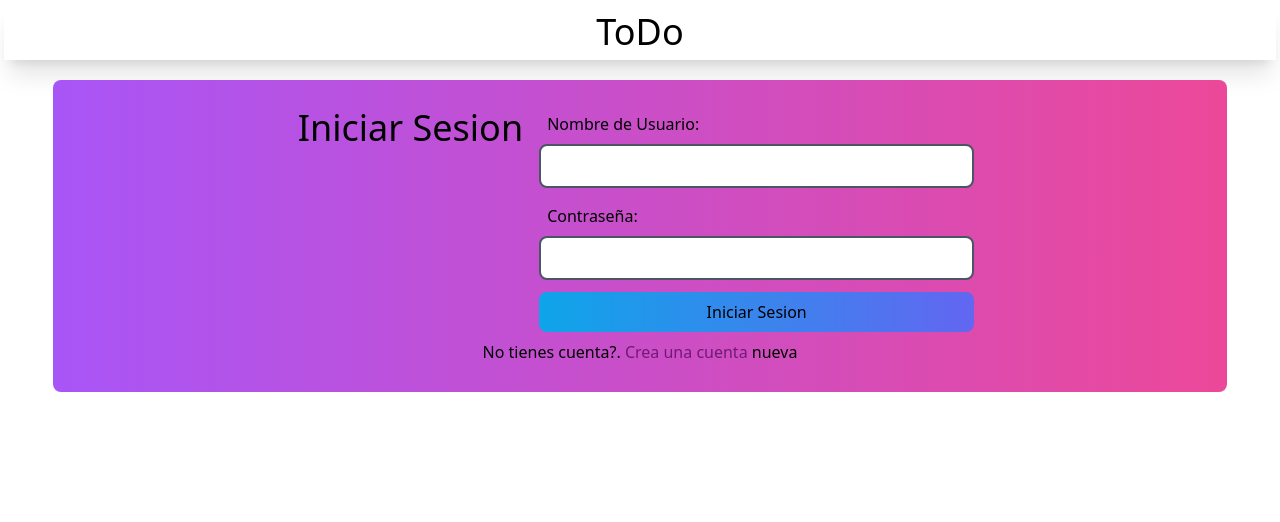
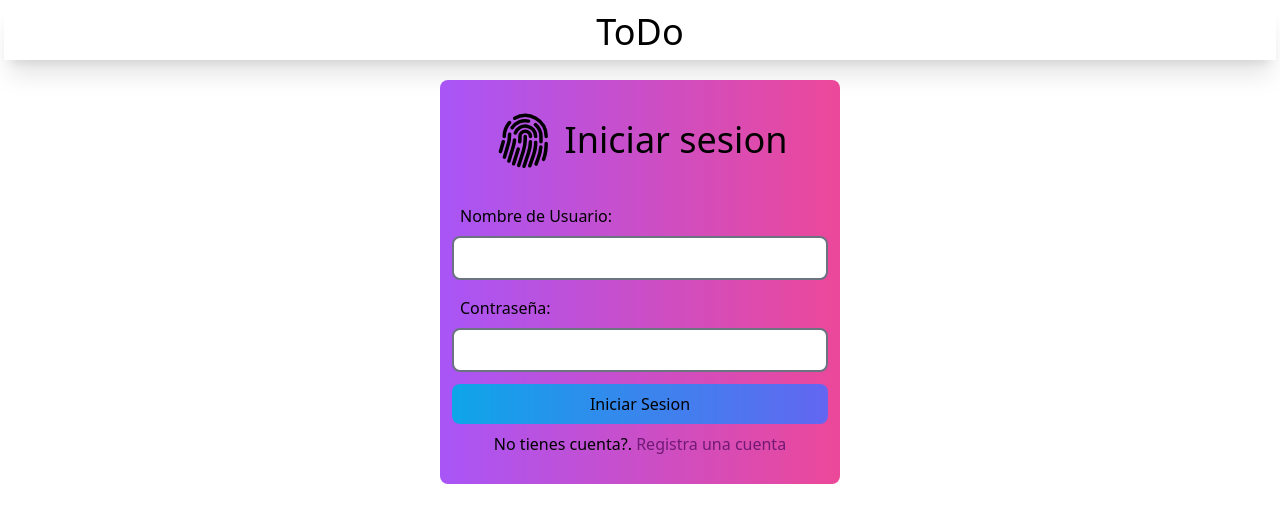
Before and after one commit to rapetitc/ToDo, a React app: page / in a window 1280 px wide. Shown: the top 522 px of the page. Built offline with nearby package versions, Linux system fonts and the light colour scheme; no server answers; the database is empty; the HTML template or start-up script is replaced by a standard one.

Commit message:
ToDoApp | General Updates 073123|1

```diff
--- a/src/App.jsx
+++ b/src/App.jsx
@@ -3,6 +3,7 @@ import { Routes, Route } from "react-router-dom";
 //Context
 import UserLogContext from "./Context/UserLogContext";
 //Components
+import LoadingUI from "./Components/LoadingUI";
 import Header from "./Components/Header";
 import LogInForm from "./Components/LogInForm";
 import CreateUserForm from "./Components/CreateUserForm";
@@ -12,6 +13,7 @@ const App = () => {
   const { userToken } = useContext(UserLogContext);
   return (
     <>
+      <LoadingUI />
       <Header />
       <Routes>
         {userToken.length == 0 ? (
--- a/src/Components/CreateUserForm.jsx
+++ b/src/Components/CreateUserForm.jsx
@@ -1,40 +1,21 @@
-import React from "react";
+import React, { useState, useRef, useContext } from "react";
 import { Link, useNavigate } from "react-router-dom";
 import Swal from "sweetalert2";
 import { evalForm } from "../utils/inputEval";
 import UserMng from "../Controllers/UserManager";
 import Input from "./Input";
+import ThemeContext from "../Context/ThemeContext";
 
 const CreateUserForm = () => {
   const navigate = useNavigate();
+  const { setLoading } = useContext(ThemeContext);
 
-  async function evalUname(text) {
-    const value = text.toLowerCase();
-    if (value.length > 4) {
-      try {
-        const { isOk } = await UserMng.isUnameAvailable(value);
-        if (!isOk) throw "UserNameExists";
-        return { valid: "valid", data: value };
-      } catch (error) {
-        return { valid: "invalid", error: "Nombre de usuario ya existe!", data: value };
-      }
-    }
-    return { valid: "invalid", error: "Debe contener 4 caracteres o mas!", data: value };
-  }
-  const evalPassword = (text) => {
-    if (text.length > 8) return { valid: "valid", data: text };
-    if (text.length > 0) return { valid: "invalid", error: "Debe contener 8 caracteres o mas!", data: text };
-    return { valid: "normal", data: text };
-  };
-  const evalNames = (text) => {
-    if (text.length > 3) return { valid: "valid", data: text };
-    if (text.length > 0) return { valid: "invalid", error: "Debe contener 4 caracteres o mas!", data: text };
-    return { valid: "normal", data: text };
-  };
   const handlingSubmit = async (e) => {
     e.preventDefault();
-    const formInfo = evalForm(e.target);
-    const { isOk } = await UserMng.createUser(formInfo);
+    setLoading(true);
+    const { names, uname, password } = evalForm(e.target);
+    const [fname, lname] = names.split(" ");
+    const { isOk } = await UserMng.createUser({ fname, lname: lname ?? "", uname, password });
     if (isOk) {
       Swal.fire({
         position: "center",
@@ -56,16 +37,22 @@ const CreateUserForm = () => {
         timer: 1500,
       });
     }
+    setLoading(false);
   };
 
   return (
-    <form onSubmit={handlingSubmit} className='flex flex-wrap justify-center w-11/12 h-min py-6 my-5 mx-auto rounded-lg bg-gradient-to-r from-purple-500 to-pink-500'>
-      <h1 className='text-4xl p-1 mb-5'>Crear cuenta</h1>
-      <div className='mx-2'>
-        <Input type={"text"} name={"uname"} title={"Nombre de Usuario:"} borderC={"border-gray-700"} evaluator={evalUname} required={true} />
-        <Input type={"password"} name={"password"} title={"Contraseña:"} evaluator={evalPassword} required={true} />
-        <Input type={"text"} name={"fname"} title={"Nombre:"} evaluator={evalNames} required={true} />
-        <Input type={"text"} name={"lname"} title={"Apellido:"} evaluator={evalNames} required={true} />
+    <form onSubmit={handlingSubmit} className='flex flex-wrap justify-center w-11/12 sm:w-[400px] h-min py-6 my-5 mx-auto rounded-lg bg-gradient-to-r from-purple-500 to-pink-500'>
+      <div className='flex justify-center items-center mb-5 w-full'>
+        <svg xmlns='http://www.w3.org/2000/svg' fill='currentColor' className='h-16 p-1 m-1' viewBox='0 0 16 16'>
+          <path d='M14.5 3a.5.5 0 0 1 .5.5v9a.5.5 0 0 1-.5.5h-13a.5.5 0 0 1-.5-.5v-9a.5.5 0 0 1 .5-.5h13zm-13-1A1.5 1.5 0 0 0 0 3.5v9A1.5 1.5 0 0 0 1.5 14h13a1.5 1.5 0 0 0 1.5-1.5v-9A1.5 1.5 0 0 0 14.5 2h-13z' />
+          <path d='M5 8a.5.5 0 0 1 .5-.5h7a.5.5 0 0 1 0 1h-7A.5.5 0 0 1 5 8zm0-2.5a.5.5 0 0 1 .5-.5h7a.5.5 0 0 1 0 1h-7a.5.5 0 0 1-.5-.5zm0 5a.5.5 0 0 1 .5-.5h7a.5.5 0 0 1 0 1h-7a.5.5 0 0 1-.5-.5zm-1-5a.5.5 0 1 1-1 0 .5.5 0 0 1 1 0zM4 8a.5.5 0 1 1-1 0 .5.5 0 0 1 1 0zm0 2.5a.5.5 0 1 1-1 0 .5.5 0 0 1 1 0z' />
+        </svg>
+        <h1 className='text-4xl p-1 '>Crear cuenta</h1>
+      </div>
+      <div className='w-full mx-2'>
+        <Input type={"text"} name={"names"} title={"Nombre y Apellido:"} required={true} />
+        <Input type={"text"} name={"uname"} title={"Nombre de Usuario:"} required={true} />
+        <Input type={"password"} name={"password"} title={"Contraseña:"} required={true} />
         <div className='flex justify-center flex-wrap w-full'>
           <button type='submit' className='w-full py-2 m-1 rounded-lg cursor-pointer bg-gradient-to-r from-sky-500 to-indigo-500'>
             Crear Usuario
--- a/src/Components/Header.jsx
+++ b/src/Components/Header.jsx
@@ -3,14 +3,18 @@ import { Link } from "react-router-dom";
 import UserLogContext from "../Context/UserLogContext";
 import { pageConfig } from "../utils/config";
 import SessionMng from "../Controllers/SessionManager";
+import ThemeContext from "../Context/ThemeContext";
 
 const Header = () => {
   const { userToken, setUserToken } = useContext(UserLogContext);
+  const { setLoading } = useContext(ThemeContext);
 
   const closeSession = async () => {
+    setLoading(true);
     await SessionMng.closeSession(userToken);
     localStorage.setItem("UserToken", "");
     setUserToken("");
+    setLoading(false);
   };
 
   return (
--- a/src/Components/Input.jsx
+++ b/src/Components/Input.jsx
@@ -1,12 +1,13 @@
 import React, { useState } from "react";
+import UserMng from "../Controllers/UserManager";
 
-const Input = ({ type = "text", name, title, required = false, evaluator = undefined, autoComplete = "off" }) => {
-  const [validation, setValidation] = useState();
-  const [errorMsg, setErrorMsg] = useState("");
-  const [value, setValue] = useState("");
+const Input = ({ type = "text", name, title, required = false, autoComplete = "off" }) => {
+  const [isValid, setValidity] = useState();
+  const [errorMsg, setErrorMsg] = useState();
+  const [value, setValue] = useState();
 
   const boderStyle = {
-    default: "border-gray-600",
+    default: "border-gray-500",
     valid: "border-green-600",
     invalid: "border-red-600",
   };
@@ -23,21 +24,48 @@ const Input = ({ type = "text", name, title, required = false, evaluator = undef
       </svg>
     ),
   };
+  const evaluator = {
+    uname: async (text) => {
+      const value = text.toLowerCase();
+      setValue(value);
+      if (value.length < 4) return { validity: "invalid", error: "Debe contener 4 caracteres o mas!" };
+      try {
+        const { isOk } = await UserMng.isUnameAvailable(value);
+        if (!isOk) throw "UserNameExists";
+        return { validity: "valid" };
+      } catch (error) {
+        return { validity: "invalid", error: "Nombre de usuario ya existe!" };
+      }
+    },
+    luname: async (text) => {
+      const value = text.toLowerCase();
+      setValue(value);
+      if (value.length >= 4) return { validity: "valid" };
+      return { validity: "invalid", error: "Debe contener 4 caracteres o mas!" };
+    },
+    password: (text) => {
+      setValue(text);
+      if (text.length >= 8) return { validity: "valid" };
+      return { validity: "invalid", error: "¡Debe contener 8 caracteres o mas!" };
+    },
+    names: (text) => {
+      setValue(text);
+      if (text.length >= 1) return { validity: "valid" };
+      return { validity: "invalid", error: "¡Debe contener almeonos 1 caracter o mas!" };
+    },
+  };
+
+  const dfltVal = () => {
+    setValidity();
+    setErrorMsg();
+  };
 
   const handlerValue = async ({ target }) => {
     const { value } = target;
-
-    try {
-      if (evaluator == undefined || value.length < 1) throw "NoEvaluation";
-      const { valid, error, data } = await evaluator(value);
-
-      setErrorMsg(error);
-      setValidation(valid);
-      setValue(data);
-    } catch (error) {
-      setValue(value);
-      setValidation();
-    }
+    const { validity, error } = await evaluator[name ?? "default"](value);
+    setValidity(validity);
+    setErrorMsg(error);
+    if (value.length == 0) dfltVal();
   };
 
   return (
@@ -45,11 +73,11 @@ const Input = ({ type = "text", name, title, required = false, evaluator = undef
       <label htmlFor={name} className='mx-3 my-1'>
         {title}
       </label>
-      <div className={`flex items-center w-full p-1 m-1 bg-white border-2 rounded-lg ${boderStyle[validation ?? "default"]}`}>
-        <input className='w-full py-1 ps-2 bg-transparent outline-none ' type={type} name={name} id={name} value={value} onChange={handlerValue} required={required} autoComplete={autoComplete} />
-        <span>{iconStyle[validation]}</span>
+      <div className={`flex items-center w-full p-1 m-1 bg-white border-2 rounded-lg ${boderStyle[isValid ?? "default"]}`}>
+        <input className='w-full py-1 ps-2 bg-transparent outline-none ' type={type} name={name} id={name} value={value ?? ""} onChange={handlerValue} required={required} autoComplete={autoComplete} />
+        <span>{iconStyle[isValid] ?? ""}</span>
       </div>
-      <span className='w-full mx-1 mb-1 text-sm text-center'>{errorMsg}</span>
+      <span className='w-full mx-1 mb-1 text-sm text-center'>{errorMsg ?? ""}</span>
     </div>
   );
 };
--- a/src/Components/LogInForm.jsx
+++ b/src/Components/LogInForm.jsx
@@ -5,25 +5,17 @@ import UserLogContext from "../Context/UserLogContext";
 import SessionMng from "../Controllers/SessionManager";
 import Input from "./Input";
 import { evalForm } from "../utils/inputEval";
+import ThemeContext from "../Context/ThemeContext";
 
 const LogInForm = () => {
   const { setUserToken } = useContext(UserLogContext);
+  const { setLoading } = useContext(ThemeContext);
 
-  const evalUname = (uname) => {
-    let value = uname.toLowerCase();
-    if (value.length > 4) return { valid: "valid", data: value };
-    if (value.length > 0) return { valid: "invalid", error: "Debe contener 4 caracteres o mas!", data: value };
-    return { valid: "normal", data: value };
-  };
-  const evalPassword = (value) => {
-    if (value.length > 8) return { valid: "valid", data: value };
-    if (value.length > 0) return { valid: "invalid", error: "Debe contener 8 caracteres o mas!", data: value };
-    return { valid: "normal", data: value };
-  };
   const handlingSubmit = async (e) => {
     e.preventDefault();
-    const credentials = evalForm(e.target);
-    const { isOk, data } = await SessionMng.logSession(credentials);
+    setLoading(true);
+    const { luname, password } = evalForm(e.target);
+    const { isOk, data } = await SessionMng.logSession({ uname: luname, password });
     if (isOk) {
       Swal.fire({
         position: "center",
@@ -45,14 +37,24 @@ const LogInForm = () => {
         timer: 1500,
       });
     }
+    setLoading(false);
   };
 
   return (
-    <form onSubmit={handlingSubmit} className='flex flex-wrap justify-center w-11/12 h-min py-6 my-5 mx-auto rounded-lg bg-gradient-to-r from-purple-500 to-pink-500'>
-      <h1 className='text-4xl p-1 mb-5'>Iniciar Sesion</h1>
-      <div className='mx-2'>
-        <Input type={"text"} name={"uname"} title={"Nombre de Usuario:"} evaluator={evalUname} required={true} />
-        <Input type={"password"} name={"password"} title={"Contraseña:"} evaluator={evalPassword} required={true} />
+    <form onSubmit={handlingSubmit} className='flex flex-wrap justify-center w-11/12 sm:w-[400px] h-min py-6 my-5 mx-auto rounded-lg bg-gradient-to-r from-purple-500 to-pink-500'>
+      <div className='flex justify-center items-center mb-5 w-full'>
+        <svg xmlns='http://www.w3.org/2000/svg' fill='currentColor' className='h-16 p-1 m-1' viewBox='0 0 16 16'>
+          <path d='M8.06 6.5a.5.5 0 0 1 .5.5v.776a11.5 11.5 0 0 1-.552 3.519l-1.331 4.14a.5.5 0 0 1-.952-.305l1.33-4.141a10.5 10.5 0 0 0 .504-3.213V7a.5.5 0 0 1 .5-.5Z' />
+          <path d='M6.06 7a2 2 0 1 1 4 0 .5.5 0 1 1-1 0 1 1 0 1 0-2 0v.332c0 .409-.022.816-.066 1.221A.5.5 0 0 1 6 8.447c.04-.37.06-.742.06-1.115V7Zm3.509 1a.5.5 0 0 1 .487.513 11.5 11.5 0 0 1-.587 3.339l-1.266 3.8a.5.5 0 0 1-.949-.317l1.267-3.8a10.5 10.5 0 0 0 .535-3.048A.5.5 0 0 1 9.569 8Zm-3.356 2.115a.5.5 0 0 1 .33.626L5.24 14.939a.5.5 0 1 1-.955-.296l1.303-4.199a.5.5 0 0 1 .625-.329Z' />
+          <path d='M4.759 5.833A3.501 3.501 0 0 1 11.559 7a.5.5 0 0 1-1 0 2.5 2.5 0 0 0-4.857-.833.5.5 0 1 1-.943-.334Zm.3 1.67a.5.5 0 0 1 .449.546 10.72 10.72 0 0 1-.4 2.031l-1.222 4.072a.5.5 0 1 1-.958-.287L4.15 9.793a9.72 9.72 0 0 0 .363-1.842.5.5 0 0 1 .546-.449Zm6 .647a.5.5 0 0 1 .5.5c0 1.28-.213 2.552-.632 3.762l-1.09 3.145a.5.5 0 0 1-.944-.327l1.089-3.145c.382-1.105.578-2.266.578-3.435a.5.5 0 0 1 .5-.5Z' />
+          <path d='M3.902 4.222a4.996 4.996 0 0 1 5.202-2.113.5.5 0 0 1-.208.979 3.996 3.996 0 0 0-4.163 1.69.5.5 0 0 1-.831-.556Zm6.72-.955a.5.5 0 0 1 .705-.052A4.99 4.99 0 0 1 13.059 7v1.5a.5.5 0 1 1-1 0V7a3.99 3.99 0 0 0-1.386-3.028.5.5 0 0 1-.051-.705ZM3.68 5.842a.5.5 0 0 1 .422.568c-.029.192-.044.39-.044.59 0 .71-.1 1.417-.298 2.1l-1.14 3.923a.5.5 0 1 1-.96-.279L2.8 8.821A6.531 6.531 0 0 0 3.058 7c0-.25.019-.496.054-.736a.5.5 0 0 1 .568-.422Zm8.882 3.66a.5.5 0 0 1 .456.54c-.084 1-.298 1.986-.64 2.934l-.744 2.068a.5.5 0 0 1-.941-.338l.745-2.07a10.51 10.51 0 0 0 .584-2.678.5.5 0 0 1 .54-.456Z' />
+          <path d='M4.81 1.37A6.5 6.5 0 0 1 14.56 7a.5.5 0 1 1-1 0 5.5 5.5 0 0 0-8.25-4.765.5.5 0 0 1-.5-.865Zm-.89 1.257a.5.5 0 0 1 .04.706A5.478 5.478 0 0 0 2.56 7a.5.5 0 0 1-1 0c0-1.664.626-3.184 1.655-4.333a.5.5 0 0 1 .706-.04ZM1.915 8.02a.5.5 0 0 1 .346.616l-.779 2.767a.5.5 0 1 1-.962-.27l.778-2.767a.5.5 0 0 1 .617-.346Zm12.15.481a.5.5 0 0 1 .49.51c-.03 1.499-.161 3.025-.727 4.533l-.07.187a.5.5 0 0 1-.936-.351l.07-.187c.506-1.35.634-2.74.663-4.202a.5.5 0 0 1 .51-.49Z' />
+        </svg>
+        <h1 className='text-4xl p-1 '>Iniciar sesion</h1>
+      </div>
+      <div className='w-full mx-2'>
+        <Input type={"text"} name={"luname"} title={"Nombre de Usuario:"} required={true} />
+        <Input type={"password"} name={"password"} title={"Contraseña:"} required={true} />
         <div className='flex justify-center flex-wrap w-full my-1'>
           <button type='submit' className='w-full py-2 mx-1 rounded-lg cursor-pointer bg-gradient-to-r from-sky-500 to-indigo-500'>
             Iniciar Sesion
@@ -63,9 +65,8 @@ const LogInForm = () => {
         <p className='text-center'>
           No tienes cuenta?.{" "}
           <Link to='/signin' className='w-full text-fuchsia-900 cursor-pointer hover:underline '>
-            Crea una cuenta
+            Registra una cuenta
           </Link>{" "}
-          nueva
         </p>
       </div>
     </form>
--- /dev/null
+++ b/src/Context/ThemeContext.jsx
@@ -0,0 +1,12 @@
+import React, { createContext, useEffect, useState } from "react";
+import SessionMng from "../Controllers/SessionManager";
+
+const ThemeContext = createContext();
+
+export const ThemeProvider = ({ children }) => {
+  const [isLoading, setLoading] = useState(false);
+
+  return <ThemeContext.Provider value={{ isLoading, setLoading }}>{children}</ThemeContext.Provider>;
+};
+
+export default ThemeContext;
--- a/src/index.js
+++ b/src/index.js
@@ -4,6 +4,7 @@ import { BrowserRouter } from "react-router-dom";
 import './style.css';
 //Context
 import { UserLogProvider } from "./Context/UserLogContext";
+import { ThemeProvider } from "./Context/ThemeContext";
 //Component
 import App from "./App";
 
@@ -13,7 +14,9 @@ root.render(
   <React.StrictMode>
     <BrowserRouter>
       <UserLogProvider>
-        <App />
+        <ThemeProvider>
+          <App />
+        </ThemeProvider>
       </UserLogProvider>
     </BrowserRouter>
   </React.StrictMode>
```
Also changed, not shown: src/Components/LoadingUI.jsx (added, +14 -0 lines).
